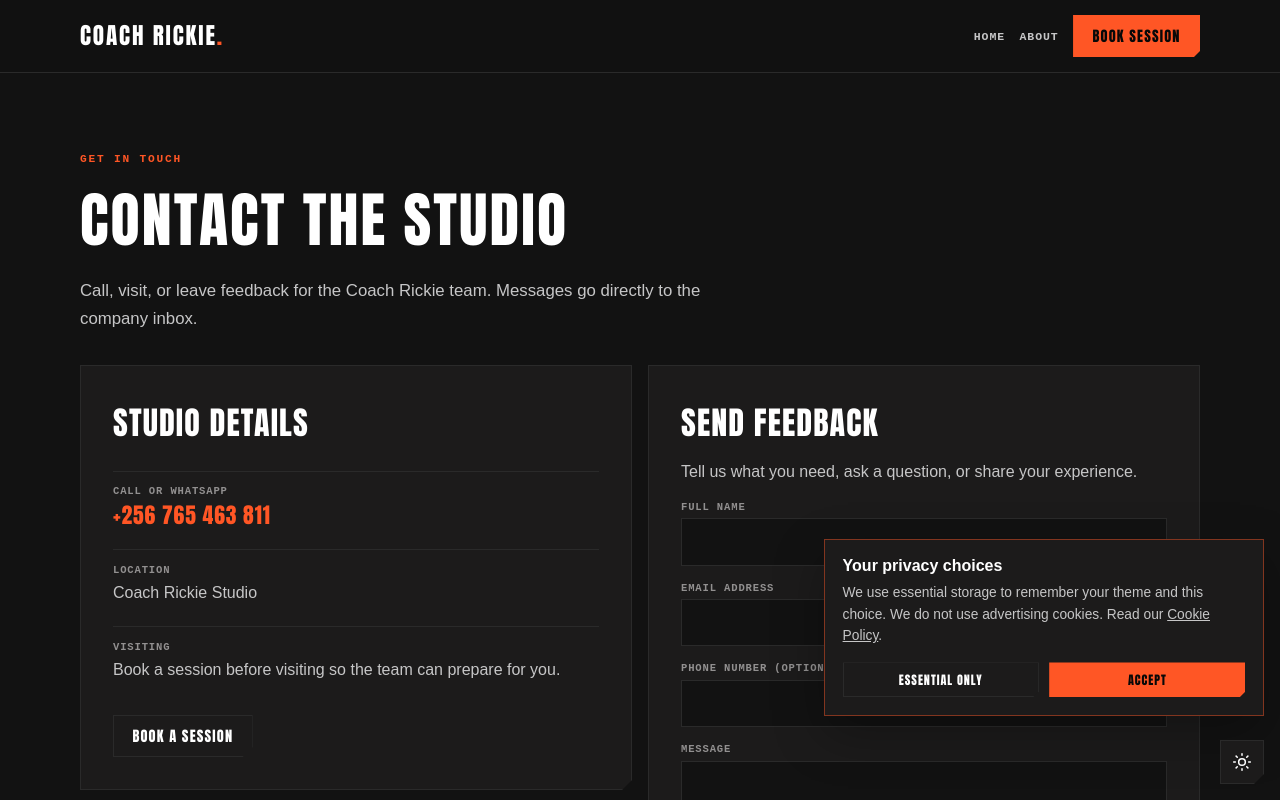
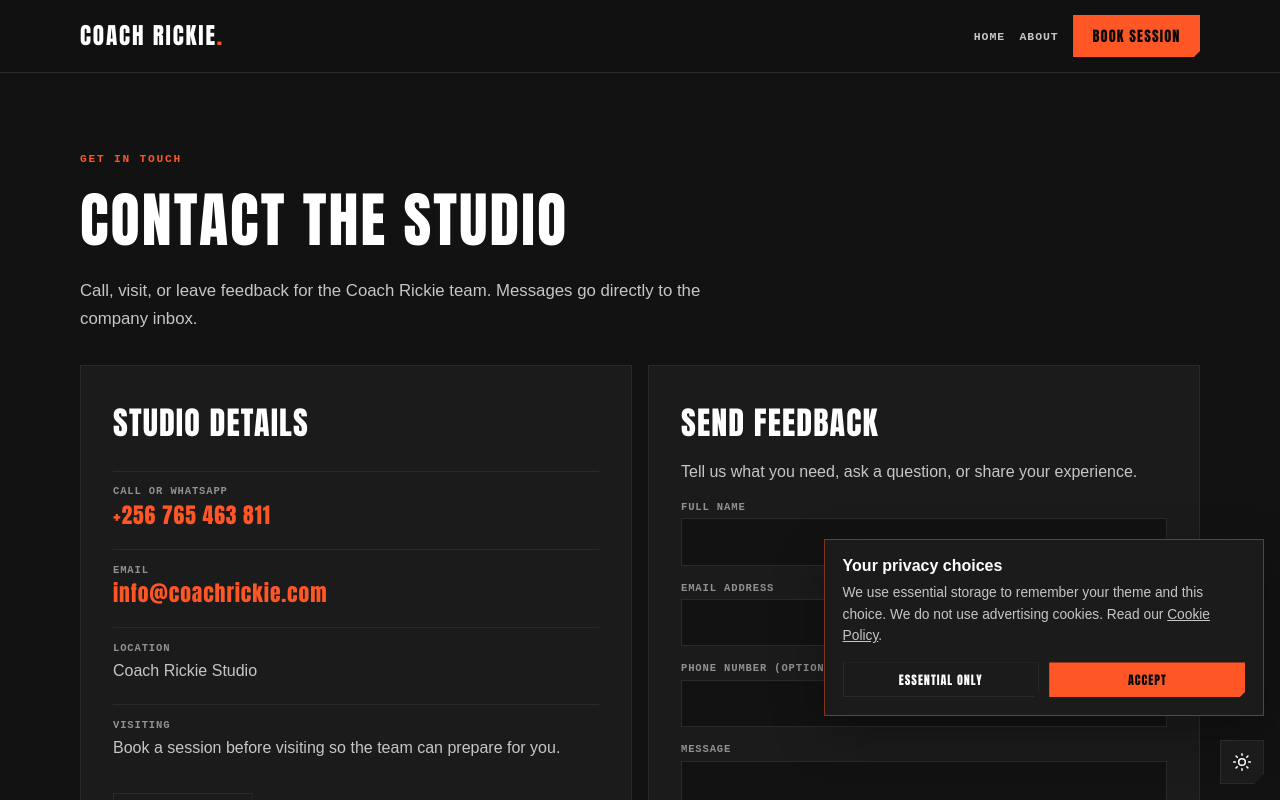
Before and after one commit to shetou07/Service-scheduler, a Next.js app in the folder apps/web/: page /contact in a window 1280 px wide. Shown: the top 800 px of the page. Built offline with nearby package versions, Linux system fonts and the light colour scheme.

Commit message:
feat: added company email

```diff
--- a/apps/web/app/contact/page.tsx
+++ b/apps/web/app/contact/page.tsx
@@ -81,6 +81,10 @@ export default function ContactPage() {
                   <a href="tel:+256765463811">+256 765 463 811</a>
                 </div>
                 <div>
+                  <span>Email</span>
+                  <a href="mailto:info@coachrickie.com">info@coachrickie.com</a>
+                </div>
+                <div>
                   <span>Location</span>
                   <p>Coach Rickie Studio</p>
                 </div>
```
Also changed, not shown: 1 other file (tests, documents, lock files or other folders).
